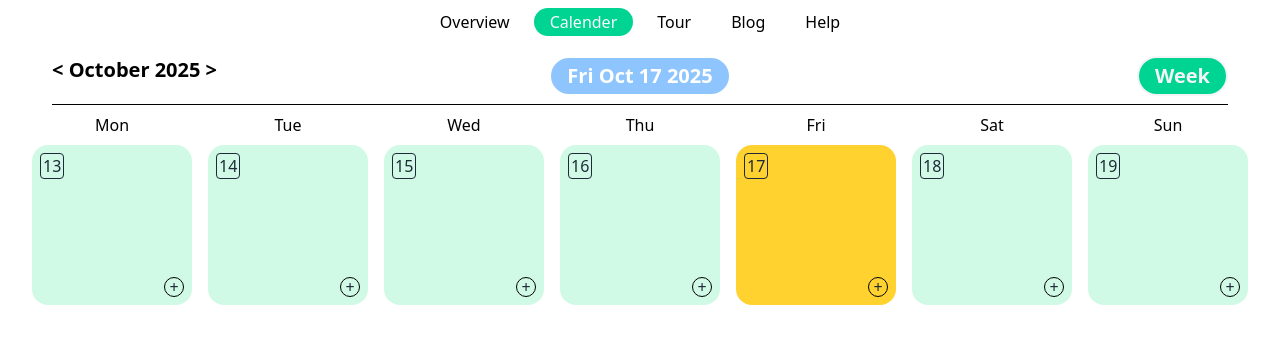
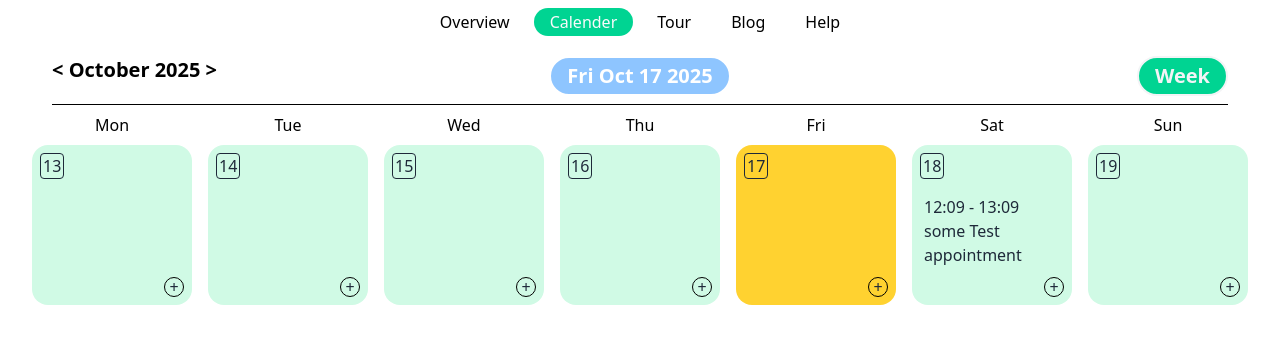
Before and after one commit to ModEraNoah/Studi-Planer, a React (Vite) app: page /calender in a window 1280 px wide. Shown: the top 344 px of the page. Built offline with nearby package versions, Linux system fonts and the light colour scheme.

Commit message:
feat: add appointments prop to Calender Main and forward it

```diff
--- a/src/calender/Calender.tsx
+++ b/src/calender/Calender.tsx
@@ -1,12 +1,20 @@
+import type { ISingleAppointment } from "./Appointment";
 import type { CalenderPresentationFunction } from "./CalenderPresentation";
 import { DateBox } from "./DateBox";
 
 interface CalenderProps {
   date: Date;
   presentationFunction: CalenderPresentationFunction;
+  appointments: ISingleAppointment[];
+  addAppointment: any;
 }
 
-export function Calender({ date, presentationFunction }: CalenderProps) {
+export function Calender({
+  date,
+  presentationFunction,
+  appointments,
+  addAppointment,
+}: CalenderProps) {
   const calenderDates = presentationFunction(
     date.getDate(),
     date.getMonth(),
@@ -14,6 +22,18 @@ export function Calender({ date, presentationFunction }: CalenderProps) {
   );
 
   return calenderDates.map((el) => {
-    return <DateBox day={el} date={date} />;
+    return (
+      <DateBox
+        day={el}
+        date={date}
+        appointments={appointments.filter(
+          (appointment) =>
+            appointment.startDate.getDate() == el.getDate() &&
+            appointment.startDate.getMonth() == el.getMonth() &&
+            appointment.startDate.getFullYear() == el.getFullYear()
+        )}
+        addAppointment={addAppointment}
+      />
+    );
   });
 }
--- a/src/calender/CalenderMain.tsx
+++ b/src/calender/CalenderMain.tsx
@@ -14,6 +14,13 @@ const Weekdays = () => {
 };
 
 function CalenderMain() {
+  const [appointments, addAppointment] = useState([
+    {
+      startDate: new Date("2025-10-18 12:09:00"),
+      name: "some Test appointment",
+      durationInMin: 60,
+    },
+  ]);
   const [showMonth, changeShowingDays] = useState(false);
   const presentationFunction = showMonth ? getAllDaysOfMonth : getAllDaysOfWeek;
 
@@ -45,7 +52,12 @@ function CalenderMain() {
 
       <div className="grid grid-cols-7 w-fit mt-2">
         <Weekdays />
-        <Calender date={date} presentationFunction={presentationFunction} />
+        <Calender
+          date={date}
+          presentationFunction={presentationFunction}
+          appointments={appointments}
+          addAppointment={addAppointment}
+        />
       </div>
     </div>
   );
--- a/src/calender/DateBox.tsx
+++ b/src/calender/DateBox.tsx
@@ -5,10 +5,16 @@ import { Appointment } from "./Appointment";
 interface DateBoxProps {
   day: Date;
   date: Date;
+  appointments: ISingleAppointment[];
+  addAppointment: any;
 }
 
-export function DateBox({ day, date }: DateBoxProps) {
-  const [appointments, addAppointment] = useState<ISingleAppointment[]>([]);
+export function DateBox({
+  day,
+  date,
+  appointments,
+  addAppointment,
+}: DateBoxProps) {
   const [popup, setPopup] = useState<boolean>(false);
 
   const popupRef = useRef(null);
@@ -129,7 +135,7 @@ export function DateBox({ day, date }: DateBoxProps) {
               const dateString = `${year}-${
                 month + 1
               }-${dayOfMonth} ${appTime}`;
-              addAppointment((cur) => [
+              addAppointment((cur: ISingleAppointment[]) => [
                 ...cur,
                 {
                   startDate: new Date(dateString),
```
